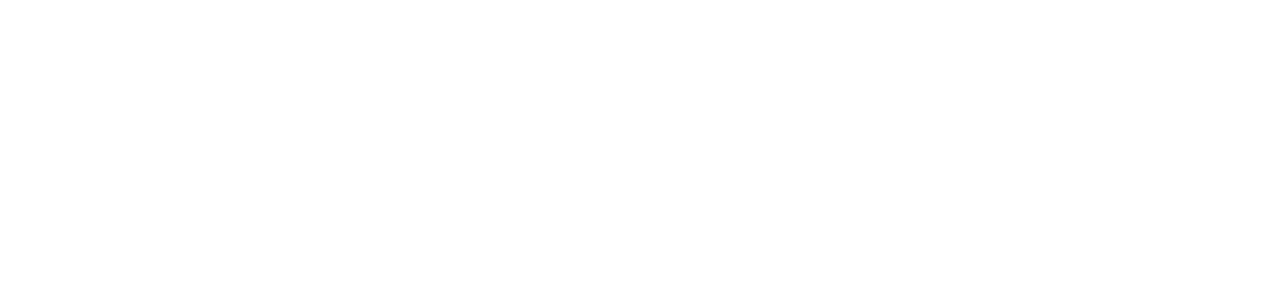
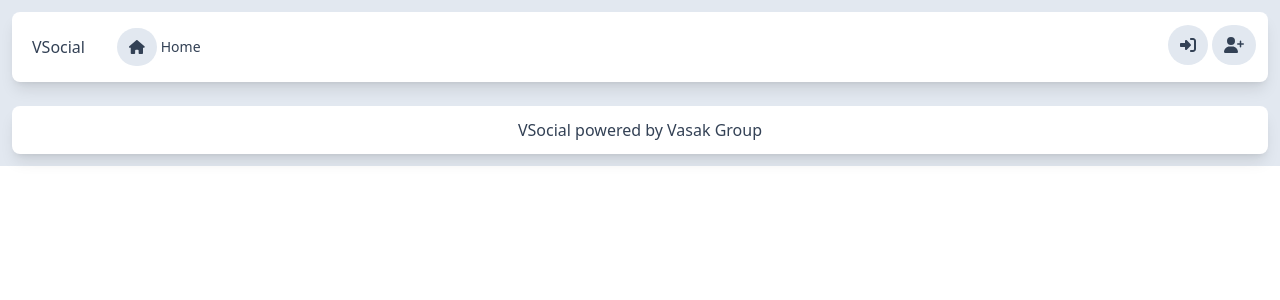
Before and after one commit to Vasak-Group/vsocial, a Vue app: page / in a window 1280 px wide. Shown: the top 300 px of the page. Built offline with nearby package versions, Linux system fonts and the light colour scheme.

Commit message:
Add background color to app container and include navigation bar and footer components

```diff
--- a/index.html
+++ b/index.html
@@ -13,7 +13,7 @@
 </head>
 
 <body>
-  <div id="app"></div>
+  <div id="app" class="bg-slate-200 dark:bg-gray-600"></div>
   <script type="module" src="/src/main.ts"></script>
 </body>
 
--- a/src/App.vue
+++ b/src/App.vue
@@ -1,9 +1,13 @@
 <script setup lang="ts">
 import { RouterView } from "vue-router";
+import FooterComponent from "@/components/FooterComponent.vue";
+import NavBarComponent from "@/components/NavBarComponent.vue";
 </script>
 
 <template>
+  <NavBarComponent />
   <main>
     <RouterView />
   </main>
+  <FooterComponent />
 </template>
```
